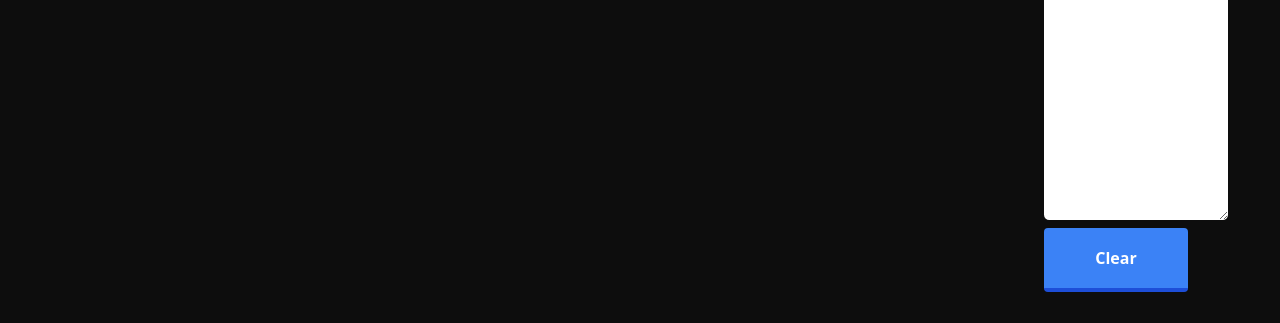
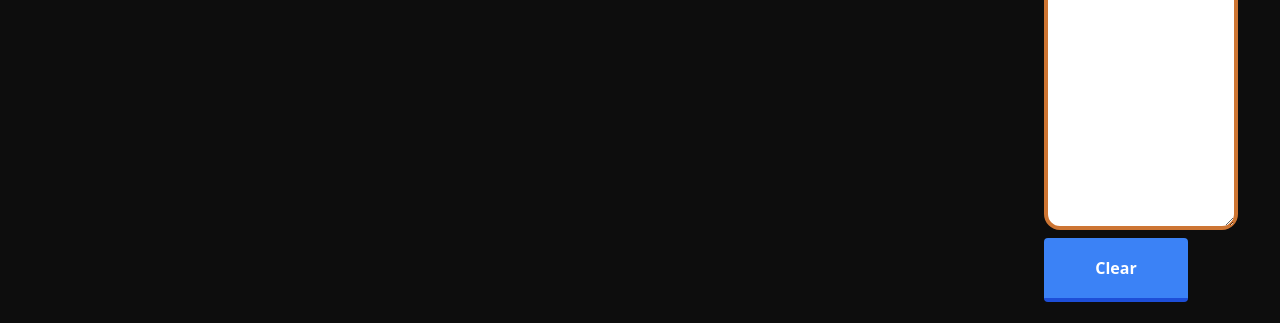
Before and after one commit to danielGoldsteinCS2021/LegoWebApp, a website: page src/public/index.html in a window 1280 px wide. Shown: the part 477-800 px from the top of the page. Drawn offline with nearby package versions, Linux system fonts and the light colour scheme; a web font is replaced by a local one.

Commit message:
added coloured border to history

```diff
--- a/src/public/index.css
+++ b/src/public/index.css
@@ -23,9 +23,12 @@ button{
 #resultsTextArea{
     margin-bottom: 1%;
     margin-top: 1%;
-    padding: 0.5%;
+    padding: 1%;
     color: black;
-    border-radius: 0.33rem;
+    border-radius: 1rem;
+    border: 0.25rem solid;
+    transition: border-color 1s;
+    outline: none;
 }
 
 /* results and formula, when combined cover entire the width of the page */
--- a/src/public/index.js
+++ b/src/public/index.js
@@ -43,5 +43,6 @@ function setColor(){
     document.getElementById('welcomeMessage').style.color = color;
     document.getElementById('resultMessage').style.color = color;
     document.getElementById('formulaField').style.borderColor = color;
+    document.getElementById('resultsTextArea').style.borderColor = color;
     setTimeout(setColor, 1000);
 }
```
